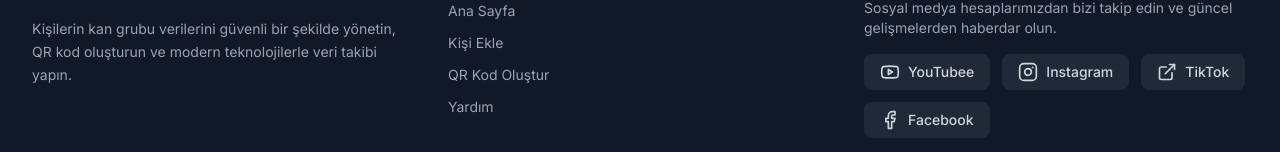
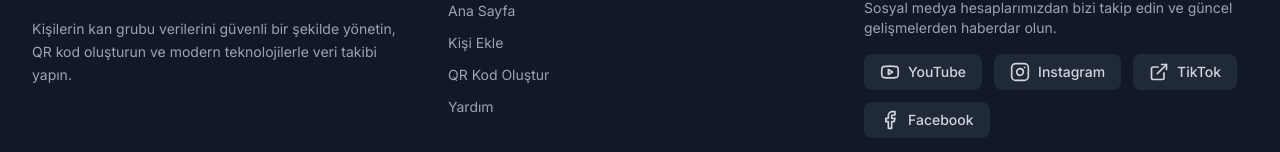
Before and after one commit to cihanisildar/btt, a Next.js app: page / in a window 1280 px wide. Shown: the part 597-749 px from the top of the page. Built offline with nearby package versions, Linux system fonts and the light colour scheme; no server answers; the database is empty.

Commit message:
fix: youtube name

```diff
--- a/components/Footer.tsx
+++ b/components/Footer.tsx
@@ -5,7 +5,7 @@ import { Youtube, Instagram, Facebook, ExternalLink } from 'lucide-react';
 export default function Footer() {
   const socialLinks = [
     {
-      name: 'YouTubee',
+      name: 'YouTube',
       icon: Youtube,
       url: 'https://www.youtube.com/channel/UC-DXg79o_oeLbkXUlFJmYxw',
       color: 'hover:text-red-600'
```
